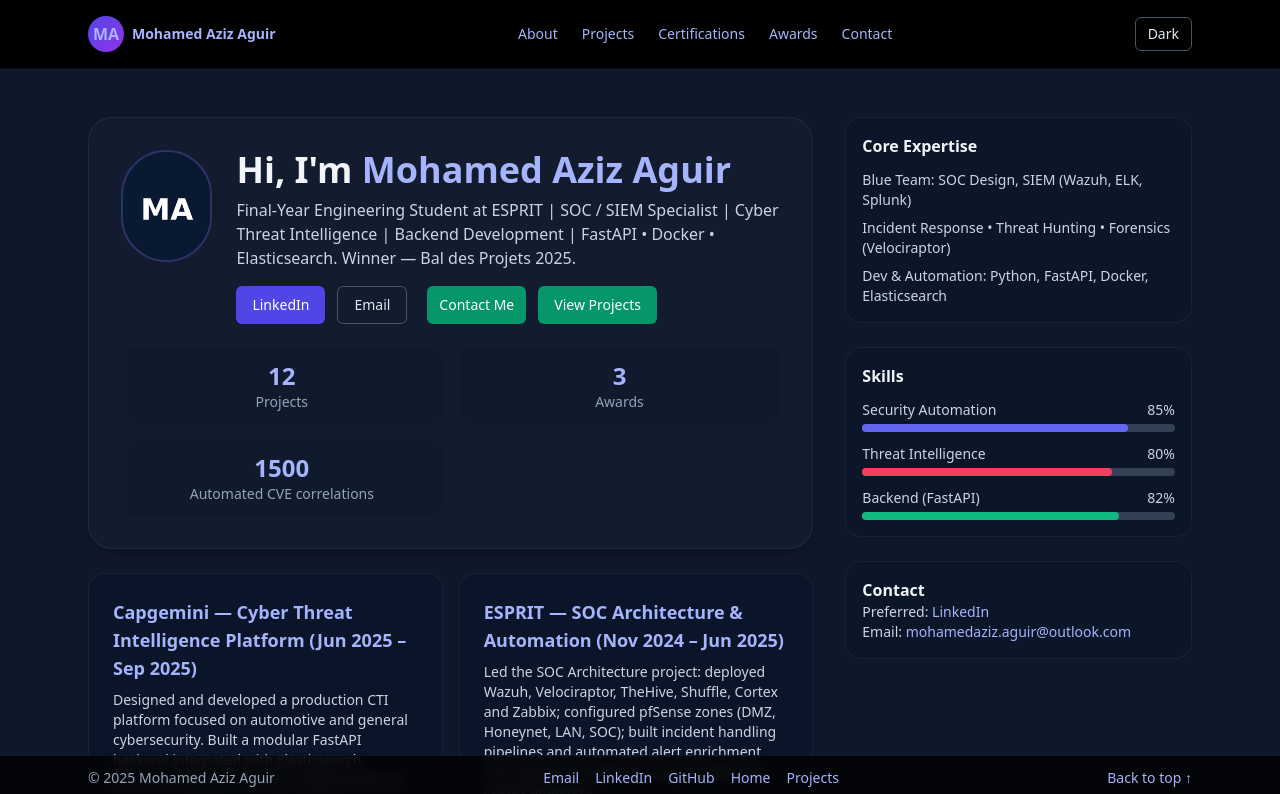
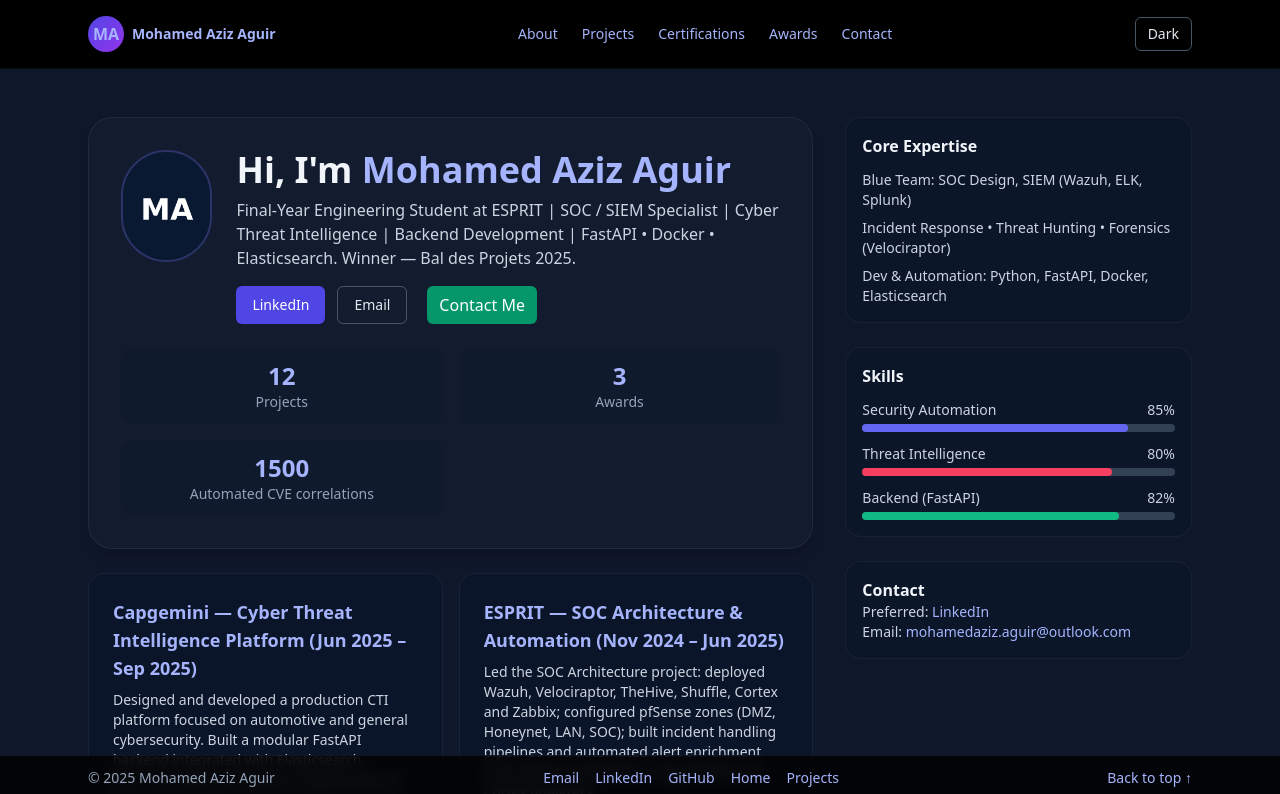
Before and after one commit to Mohamed-Aziz-Aguir/Portfolio, a Next.js app: page / in a window 1280 px wide. Shown: the top 794 px of the page. Built offline with nearby package versions, Linux system fonts and the light colour scheme.

Commit message:
Update index.js

```diff
--- a/src/pages/index.js
+++ b/src/pages/index.js
@@ -50,7 +50,7 @@ export default function Home() {
                   <div className="mt-4 flex gap-3">
                     <a href="https://www.linkedin.com/in/mohamedazizaguir" target="_blank" rel="noopener noreferrer" className="inline-flex items-center gap-2 px-4 py-2 rounded-md bg-indigo-600 hover:bg-indigo-500 text-white text-sm">LinkedIn</a>
                     <a href="mailto:mohamedaziz.aguir@outlook.com" className="inline-flex items-center gap-2 px-4 py-2 rounded-md border border-slate-600 text-slate-200 text-sm">Email</a>
-                    <Link href="/#contact" className="inline-flex items-center px-3 py-1.5 rounded-md bg-emerald-600 hover:bg-emerald-500 text-white text-sm ml-2 transition-transform transform hover:scale-105">Contact Me</Link><Link href="/projects"  className="inline-flex items-center gap-2 px-4 py-2 rounded-md bg-emerald-600 hover:bg-emerald-500 text-white text-sm">View Projects</Link>
+                    <Link href="/#contact" className="inline-flex items-center px-3 py-1.5 rounded-md bg-emerald-600 hover:bg-emerald-500 text-white text-base font-medium ml-2 transition-transform transform hover:scale-105">Contact Me</Link>
                   </div>
                 </div>
               </div>
```
